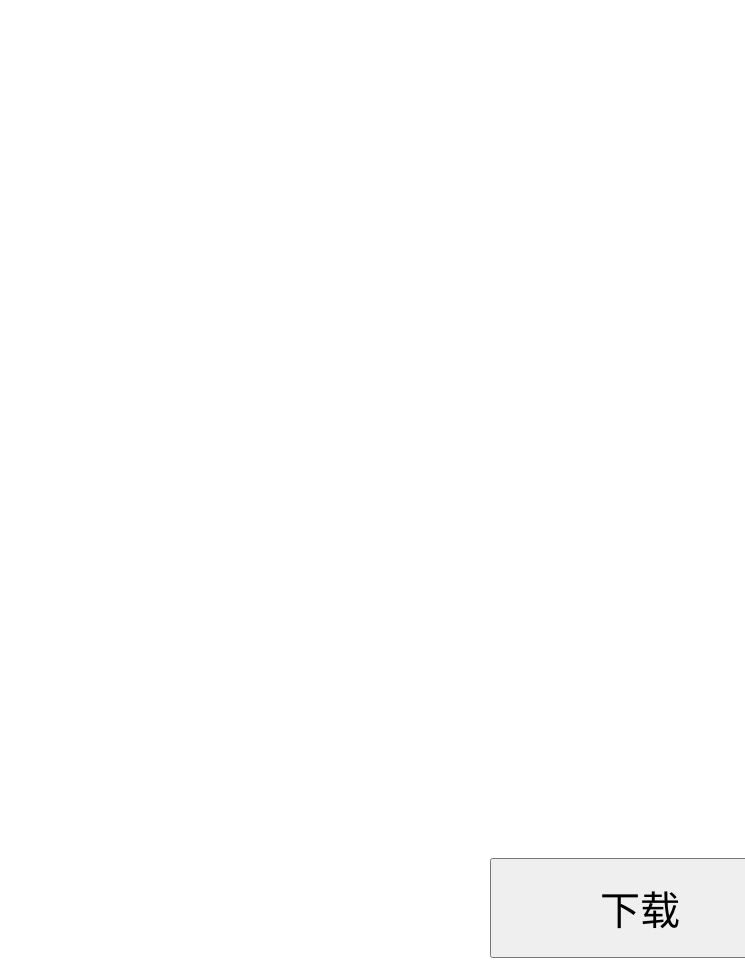
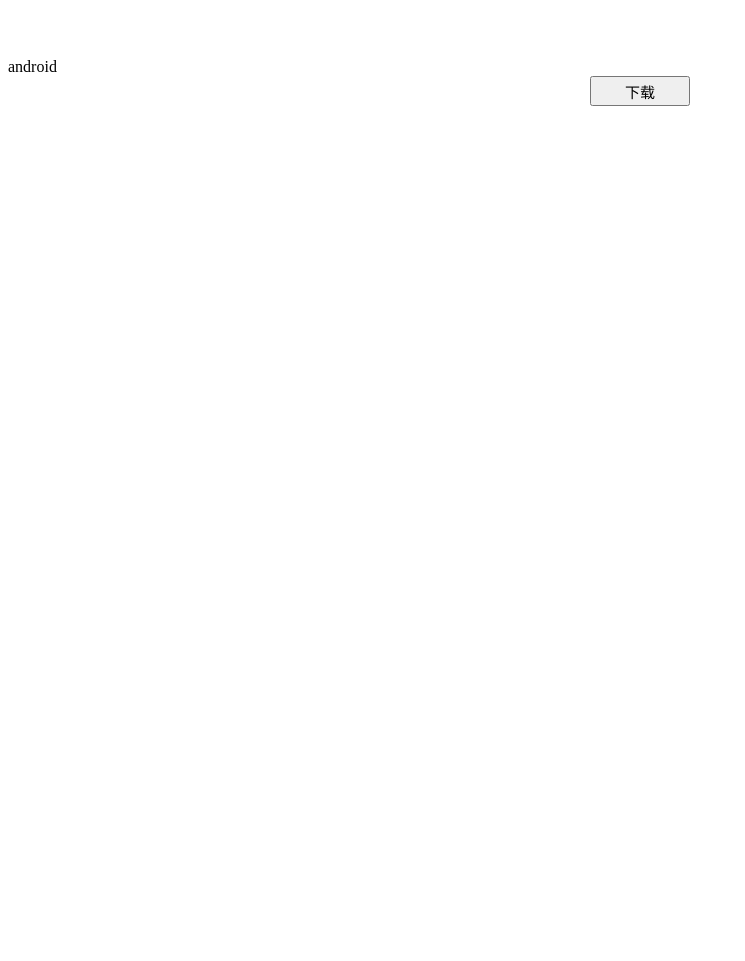
Before and after one commit to lxossu/lxossu.github.io, a plain HTML site: page index.html in a window 1280 px wide. Shown: the whole page, without its empty margins (0-745 px from the left). After the commit the page ends 800 px from the top, so only its background shows below. Drawn offline with Linux system fonts and the light colour scheme.

Commit message:
Update index.html

```diff
--- a/index.html
+++ b/index.html
@@ -1,28 +1,69 @@
 <html>
     <head>
         <meta http-equiv="Content-Type" content="text/html; charset=utf-8" />
+        <meta name="viewport" content="width=device-width, initial-scale=1.0 user-scalable=0">
         <title>二维码下载</title>
     </head>
     <body>
-        <div class="download" style="width: 260px;
-            height: 150px;
+        <div class="download" style="width: 80px;
+            height: 50px;
             text-align: center;
-            font-size: 38px;
-            margin-left: 680px;">
+            font-size: 12px;
+            margin: auto;
+            margin-right: 0px;">
             <div id="download" style="border: 1px solid black; display: none;">请点击右上角选择“在浏览器打开”</div>
         </div>
-        <div style="margin-top: 700px">
-            <button id="downloadbtn" onClick="download()" style="width: 300px; height: 100px; font-size: 40px; margin: auto; display: block">下载</button>
+        <div id="text">
+
+        </div>
+        <div>
+            <div>
+                <button id="downloadbtn" onClick="download()" style="width: 100px; height: 30px; font-size: 15px; margin: auto; display: block">下载</button>
+            </div>
         </div>
     </body>
     <script>
+        /*
+        * 智能机浏览器版本信息:
+        *
+        */
+        var browser = {
+            versions: function() {
+                var u = navigator.userAgent, app = navigator.appVersion;
+                return {//移动终端浏览器版本信息
+                    trident: u.indexOf('Trident') > -1, //IE内核
+                    presto: u.indexOf('Presto') > -1, //opera内核
+                    webKit: u.indexOf('AppleWebKit') > -1, //苹果、谷歌内核
+                    gecko: u.indexOf('Gecko') > -1 && u.indexOf('KHTML') == -1, //火狐内核
+                    mobile: !!u.match(/AppleWebKit.*Mobile.*/) || !!u.match(/AppleWebKit/), //是否为移动终端
+                    ios: !!u.match(/\(i[^;]+;( U;)? CPU.+Mac OS X/), //ios终端
+                    android: u.indexOf('Android') > -1 || u.indexOf('Linux') > -1, //android终端或者uc浏览器
+                    iPhone: u.indexOf('iPhone') > -1 || u.indexOf('Mac') > -1, //是否为iPhone或者QQHD浏览器
+                    iPad: u.indexOf('iPad') > -1, //是否iPad
+                    webApp: u.indexOf('Safari') == -1 //是否web应该程序，没有头部与底部
+                };
+            }(),
+            language: (navigator.browserLanguage || navigator.language).toLowerCase()
+        }
+        if (browser.versions.ios || browser.versions.iPhone || browser.versions.iPad) {
+            document.getElementById('text').innerHTML = "ios";
+        }
+        else if (browser.versions.android) {
+            document.getElementById('text').innerHTML = "android";
+        }
         function download() {
-            var ua = navigator.userAgent.toLowerCase();
-            if(ua.match(/MicroMessenger/i)=="micromessenger") {
+            var ua = navigator.userAgent;
+            if(ua.match(/MicroMessenger/i)=="MicroMessenger") {
                 document.getElementById('download').style.display = "block";
                 document.getElementById('downloadbtn').style.display = "none";
             } else {
                 document.getElementById('download').style.display = "none";
+                if (browser.versions.ios || browser.versions.iPhone || browser.versions.iPad) {
+                    document.getElementById('text').innerHTML = "ios";
+                }
+                else if (browser.versions.android) {
+                    document.getElementById('text').innerHTML = "android";
+                }
             }
         }
     </script>
```
